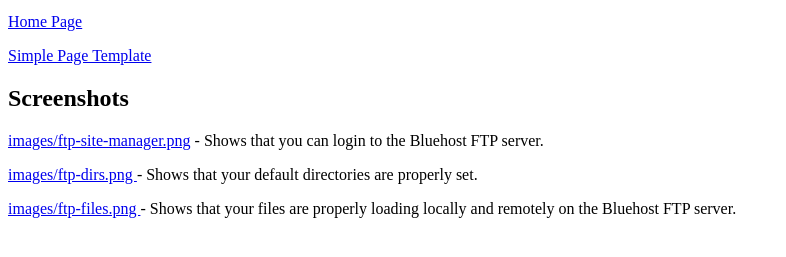
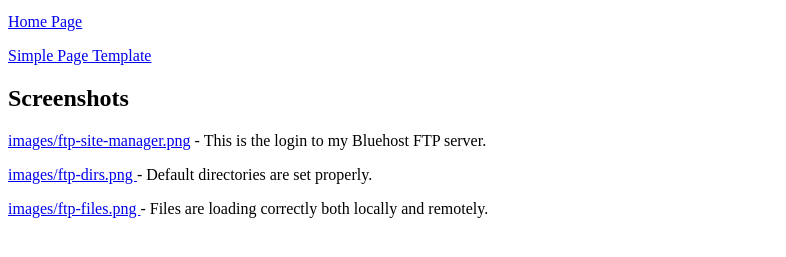
Before and after one commit to lawr5823/BACS-200, a plain HTML site: page bacs200/03/index.html in a window 1280 px wide. Shown: the part 101-358 px from the top of the page, without its empty margins (0-786 px from the left). Drawn offline with Linux system fonts and the light colour scheme.

Commit message:
Project 3

```diff
--- a/bacs200/03/index.html
+++ b/bacs200/03/index.html
@@ -21,18 +21,18 @@
     <p>
         <a href="images/ftp-site-manager.png">
             images/ftp-site-manager.png</a>
-        - Shows that you can login to the Bluehost FTP server.
+        - This is the login to my Bluehost FTP server.
     </p>
     <p>
         <a href="images/ftp-dirs.png">
             images/ftp-dirs.png
         </a>
-        - Shows that your default directories are properly set.</p>
+        - Default directories are set properly.</p>
     <p>
         <a href="images/ftp-files.png">
             images/ftp-files.png
         </a>
-        - Shows that your files are properly loading locally and remotely on the Bluehost FTP server.
+        - Files are loading correctly both locally and remotely.
     </p>
 </body>
 
```
Also changed, not shown: bacs200/03/images/ftp-dirs.png (added), bacs200/03/images/ftp-files.png (added), bacs200/03/images/ftp-site-manager.png (added).
